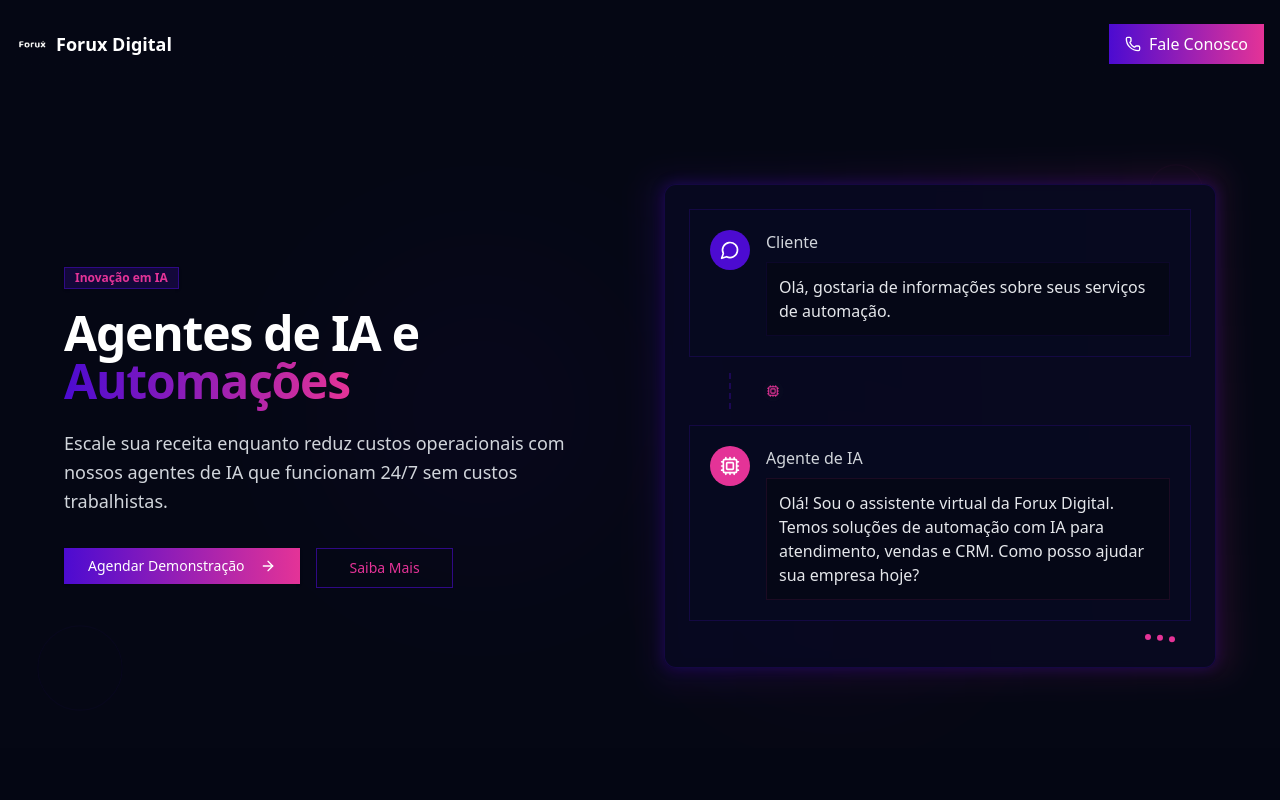
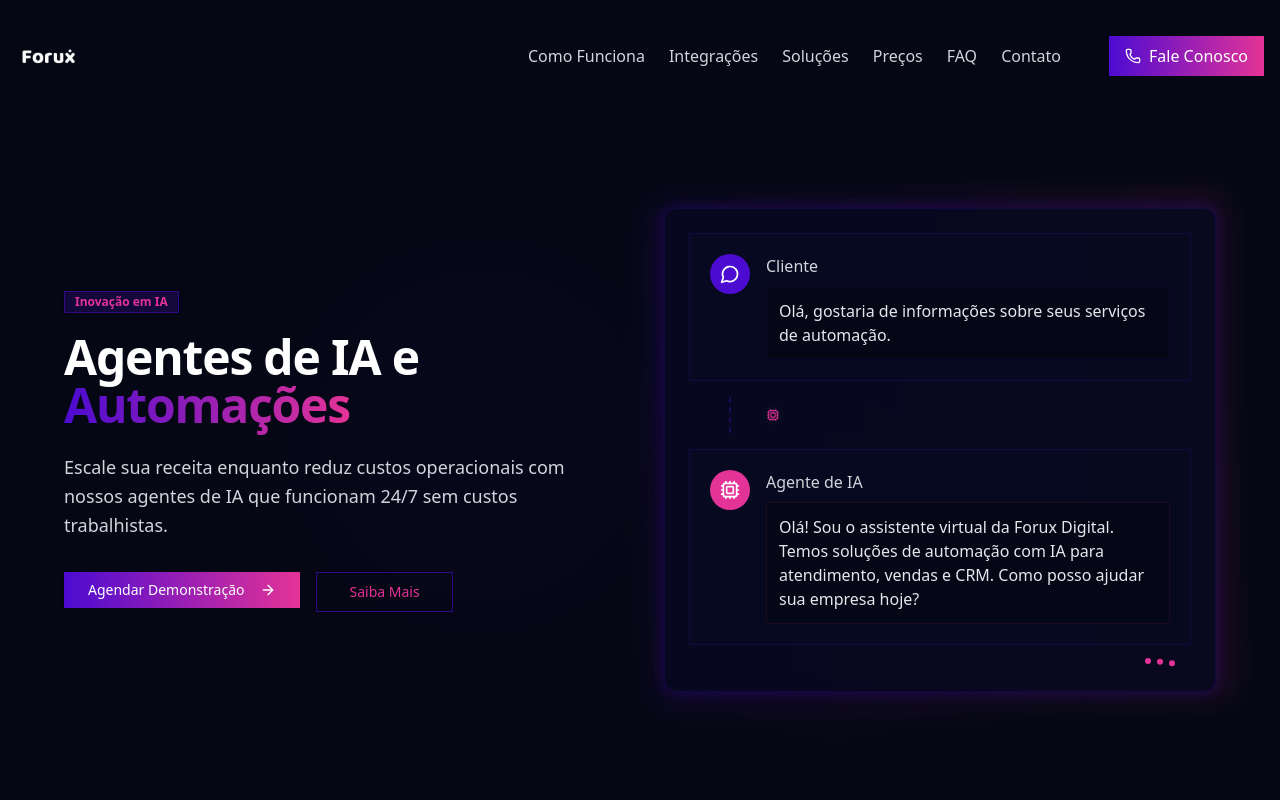
Before and after one commit to leonardomarcao/forux-digital, a Next.js app: page / in a window 1280 px wide. Shown: the top 800 px of the page. Built offline with nearby package versions, Linux system fonts and the light colour scheme.

Commit message:
chore: makes some changes

```diff
--- a/src/app/page.tsx
+++ b/src/app/page.tsx
@@ -20,6 +20,8 @@ import {
     ShieldCheck,
     Users,
     Zap,
+    Menu,
+    X,
 } from "lucide-react";
 
 import { Tabs, TabsContent, TabsList, TabsTrigger } from "@/components/ui/tabs";
@@ -43,10 +45,38 @@ import {
 
 import { motion, AnimatePresence } from "framer-motion";
 
+const ForuxLogo = ({ className = "h-16 w-16", textColor = "text-white" }) => (
+    <motion.div
+        className="flex items-center gap-2"
+        initial={{ opacity: 0 }}
+        animate={{ opacity: 1 }}
+        transition={{ duration: 0.4, delay: 0.1 }}
+    >
+        <div className="relative h-16 w-16">
+            <img
+                src="/forux.svg"
+                alt="Forux Digital Logo"
+                className="relative h-16 w-16"
+            />
+        </div>
+    </motion.div>
+);
+
 const Page = () => {
     const [activeTab, setActiveTab] = useState("receptivo");
     const [scrolledToTop, setScrolledToTop] = useState(true);
     const [mounted, setMounted] = useState(false);
+    const [mobileMenuOpen, setMobileMenuOpen] = useState(false);
+
+    // Navigation items
+    const navItems = [
+        { label: "Como Funciona", href: "#como-funciona" },
+        { label: "Integrações", href: "#integracoes" },
+        { label: "Soluções", href: "#solucoes" },
+        { label: "Preços", href: "#precos" },
+        { label: "FAQ", href: "#faq" },
+        { label: "Contato", href: "#contato" },
+    ];
 
     // Detect client-side
     useEffect(() => {
@@ -62,6 +92,11 @@ const Page = () => {
         return () => window.removeEventListener("scroll", handleScroll);
     }, []);
 
+    // Close mobile menu on navigation click
+    const handleNavClick = () => {
+        setMobileMenuOpen(false);
+    };
+
     // Animation Variants - Softer with reduced values
     const fadeInUp = {
         hidden: { opacity: 0, y: 20 },
@@ -123,6 +158,34 @@ const Page = () => {
         },
     };
 
+    // Mobile menu animation
+    const mobileMenuVariants = {
+        closed: {
+            opacity: 0,
+            y: "-100%",
+            transition: {
+                type: "spring",
+                stiffness: 300,
+                damping: 40,
+            },
+        },
+        open: {
+            opacity: 1,
+            y: "0%",
+            transition: {
+                type: "spring",
+                stiffness: 300,
+                damping: 40,
+                staggerChildren: 0.07,
+            },
+        },
+    };
+
+    const mobileNavItemVariants = {
+        closed: { opacity: 0, y: -10 },
+        open: { opacity: 1, y: 0 },
+    };
+
     // Reduced number of particles for cleaner look
     const particles = Array.from({ length: 12 }).map((_, i) => ({
         top: `${(i * 8) % 100}%`,
@@ -162,7 +225,7 @@ const Page = () => {
                 )}
             </AnimatePresence>
 
-            {/* Header - cleaner with improved transition */}
+            {/* Header - updated with menu */}
             <header
                 className={`sticky top-0 z-50 w-full transition-all duration-300 ${
                     scrolledToTop
@@ -170,24 +233,34 @@ const Page = () => {
                         : "border-b border-[#4c0bd1]/10 bg-[#050714]/90 backdrop-blur-md py-4"
                 }`}
             >
-                <div className="container mx-auto px-4 flex items-center justify-between">
-                    <motion.div
-                        className="flex items-center gap-2"
+                <div className="container mx-auto px-4">
+                    <div className="flex items-center justify-between">
+                        <motion.div
+                            className="flex items-center"
                             initial={{ opacity: 0 }}
                             animate={{ opacity: 1 }}
                             transition={{ duration: 0.4, delay: 0.1 }}
                         >
-                        <div className="relative h-8 w-8">
-                            <img
-                                src="/forux.svg"
-                                alt="Forux Digital Logo"
-                                className="relative h-8"
-                            />
-                        </div>
-                        <span className="font-semibold text-lg text-white">Forux Digital</span>
-                    </motion.div>
-
-                    {/* Contact Button - improved hover */}
+                            <ForuxLogo />
+                        </motion.div>
+
+                        {/* Desktop Navigation */}
+                        <div className="hidden md:flex items-center space-x-6">
+                            <nav className="flex items-center space-x-6 mr-6">
+                                {navItems.map((item, index) => (
+                                    <motion.a
+                                        key={index}
+                                        href={item.href}
+                                        className="text-gray-300 hover:text-white transition-colors"
+                                        initial={{ opacity: 0, y: -10 }}
+                                        animate={{ opacity: 1, y: 0 }}
+                                        transition={{ delay: 0.1 + index * 0.05 }}
+                                    >
+                                        {item.label}
+                                    </motion.a>
+                                ))}
+                            </nav>
+
                             <motion.div
                                 initial={{ opacity: 0, scale: 0.9 }}
                                 animate={{ opacity: 1, scale: 1 }}
@@ -204,6 +277,69 @@ const Page = () => {
                                 </a>
                             </motion.div>
                         </div>
+
+                        {/* Mobile menu button */}
+                        <div className="md:hidden flex items-center">
+                            <motion.div
+                                initial={{ opacity: 0 }}
+                                animate={{ opacity: 1 }}
+                                transition={{ delay: 0.2 }}
+                            >
+                                <a
+                                    href="https://wa.me/5582998385111"
+                                    target="_blank"
+                                    rel="noopener noreferrer"
+                                    className="flex items-center mr-4 gap-2 px-3 py-1.5 rounded-md bg-gradient-to-r from-[#4c0bd1] to-[#e43397] text-white text-sm font-medium"
+                                >
+                                    <Phone className="w-3.5 h-3.5" />
+                                    Fale Conosco
+                                </a>
+                            </motion.div>
+                            <button
+                                onClick={() => setMobileMenuOpen(!mobileMenuOpen)}
+                                className="p-2 rounded-md text-white focus:outline-none"
+                            >
+                                {mobileMenuOpen ? (
+                                    <X className="h-6 w-6" />
+                                ) : (
+                                    <Menu className="h-6 w-6" />
+                                )}
+                            </button>
+                        </div>
+                    </div>
+                </div>
+
+                {/* Mobile Navigation Menu */}
+                <AnimatePresence>
+                    {mobileMenuOpen && (
+                        <motion.div
+                            className="fixed inset-x-0 top-[72px] z-50 md:hidden"
+                            initial="closed"
+                            animate="open"
+                            exit="closed"
+                            variants={mobileMenuVariants}
+                        >
+                            <div className="bg-[#050714] shadow-lg border-b border-[#4c0bd1]/20 py-4">
+                                <div className="container mx-auto px-4">
+                                    <nav className="flex flex-col space-y-3">
+                                        {navItems.map((item, index) => (
+                                            <motion.a
+                                                key={index}
+                                                href={item.href}
+                                                className="text-gray-300 hover:text-white py-2 border-b border-[#4c0bd1]/10 transition-colors flex items-center"
+                                                onClick={handleNavClick}
+                                                variants={mobileNavItemVariants}
+                                            >
+                                                <div className="w-1.5 h-1.5 rounded-full bg-[#e43397] mr-3"></div>
+                                                {item.label}
+                                            </motion.a>
+                                        ))}
+                                    </nav>
+                                </div>
+                            </div>
+                        </motion.div>
+                    )}
+                </AnimatePresence>
             </header>
 
             {/* Hero Section - cleaner, darker, with softer animations */}
@@ -1517,16 +1653,7 @@ const Page = () => {
                             transition={{ delay: 0.1 }}
                         >
                             <div className="flex items-center gap-2.5 mb-5">
-                                <div className="relative h-8 w-8">
-                                    <img
-                                        src="/forux.svg"
-                                        alt="Forux Digital Logo"
-                                        className="relative h-8"
-                                    />
-                                </div>
-                                <span className="font-semibold text-lg text-white">
-                  Forux Digital
-                </span>
+                                <ForuxLogo className="h-10" />
                             </div>
                             <p className="mb-5 text-sm">
                                 Soluções de IA que transformam negócios, reduzem custos e aumentam a
```
Lines whose indentation alone changed are shown as unchanged.
